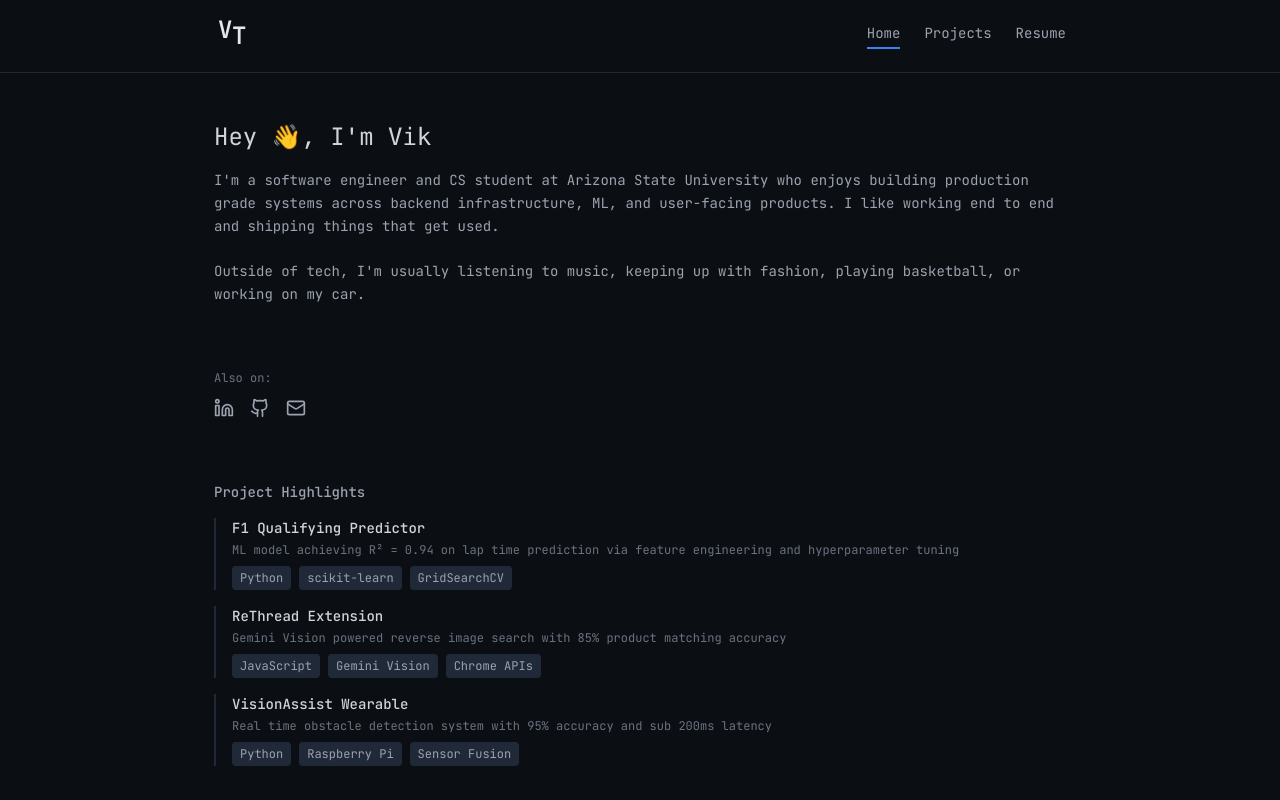
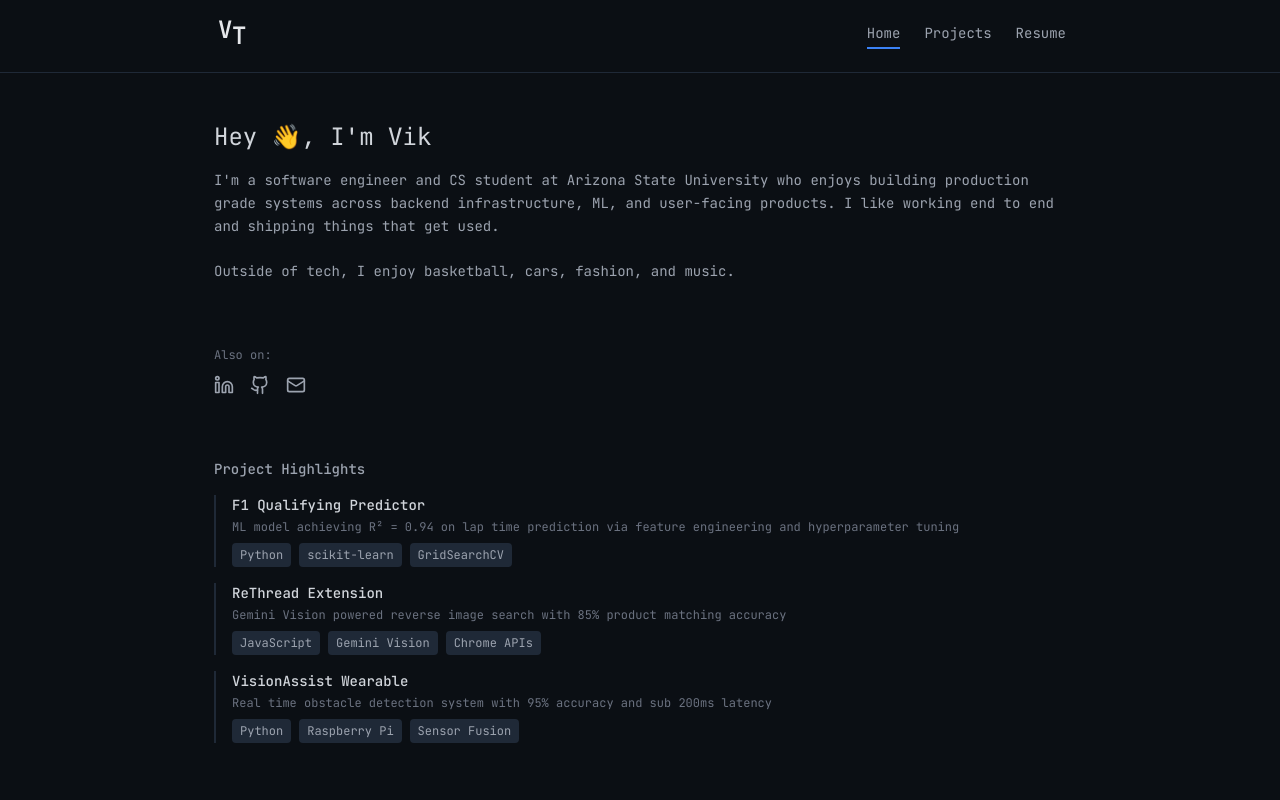
Before and after one commit to vikthevar/portfolio, a Vue app: page / in a window 1280 px wide. Shown: the top 800 px of the page. Built offline with nearby package versions, Linux system fonts and the light colour scheme.

Commit message:
Updated about me

```diff
--- a/src/content/site.ts
+++ b/src/content/site.ts
@@ -5,7 +5,7 @@ export const siteConfig: SiteConfig = {
   fullName: 'Vikram',
   shortName: 'Vik',
   tagline: 'AI/ML • Full-Stack • Embedded',
-  about: 'I\'m a software engineer and CS student at Arizona State University who enjoys building production grade systems across backend infrastructure, ML, and user-facing products. I like working end to end and shipping things that get used.\n\nOutside of tech, I\'m usually listening to music, keeping up with fashion, playing basketball, or working on my car.',
+  about: 'I\'m a software engineer and CS student at Arizona State University who enjoys building production grade systems across backend infrastructure, ML, and user-facing products. I like working end to end and shipping things that get used.\n\nOutside of tech, I enjoy basketball, cars, fashion, and music.',
   social: {
     linkedin: 'https://www.linkedin.com/in/vikramthevar/',
     github: 'https://github.com/vikthevar',
```
